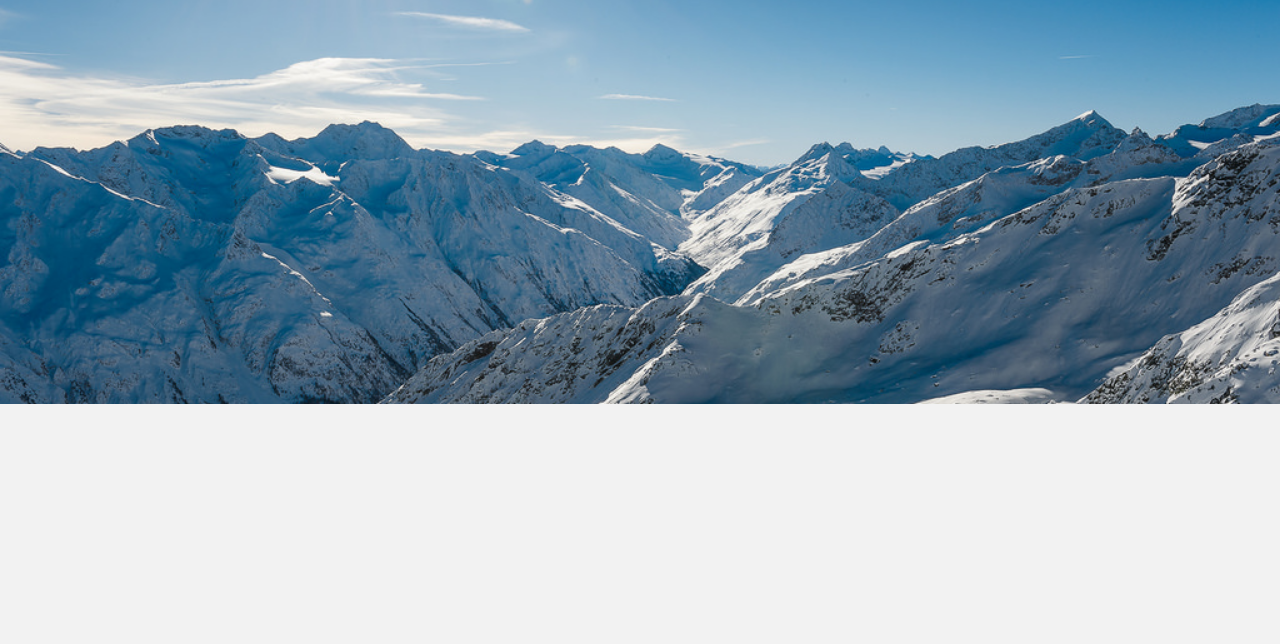
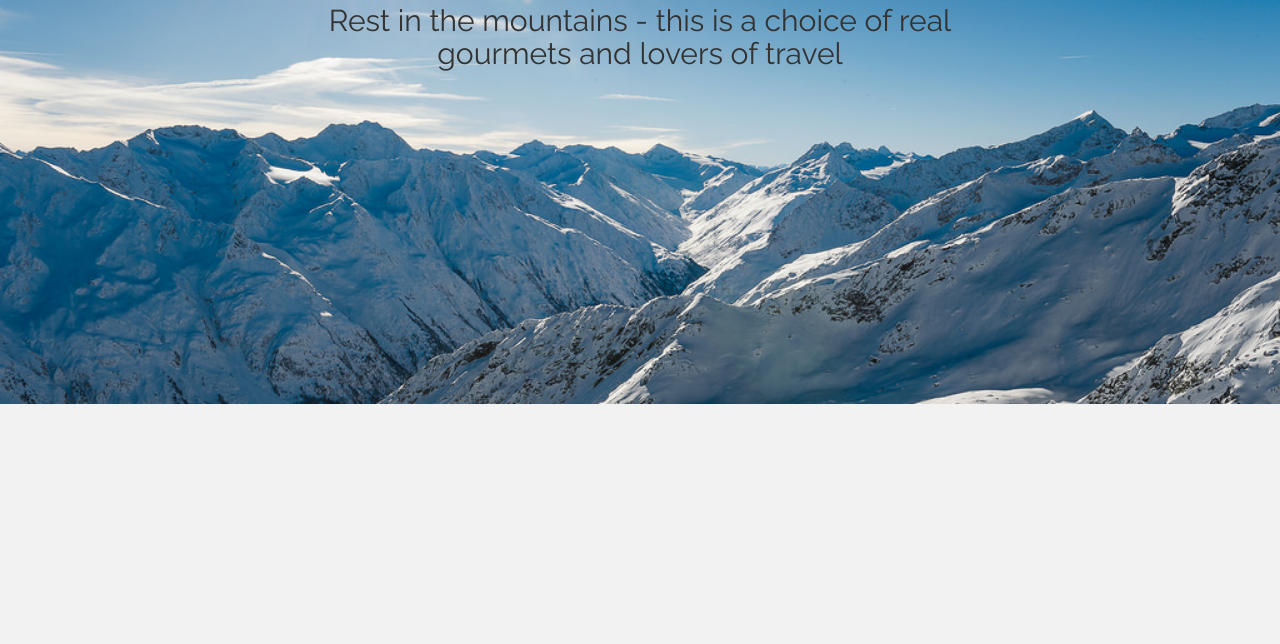
Before and after one commit to Alexandr-Karavai/web_mountain_travel, a plain HTML site: page index.html in a window 1280 px wide. Shown: the part 156-800 px from the top of the page. Drawn offline with Linux system fonts and the light colour scheme.

Commit message:
Added new title

```diff
--- a/index.html
+++ b/index.html
@@ -35,6 +35,7 @@
                 <div class="row centered">
                     <div class="col-lg-8 col-lg-offset-2">
                         <h1>Unforgettable trips to the snowy mountains</h1>
+                        <h2>Rest in the mountains - this is a choice of real gourmets and lovers of travel</h2>
                     </div>
                 </div>
             </div>
```
